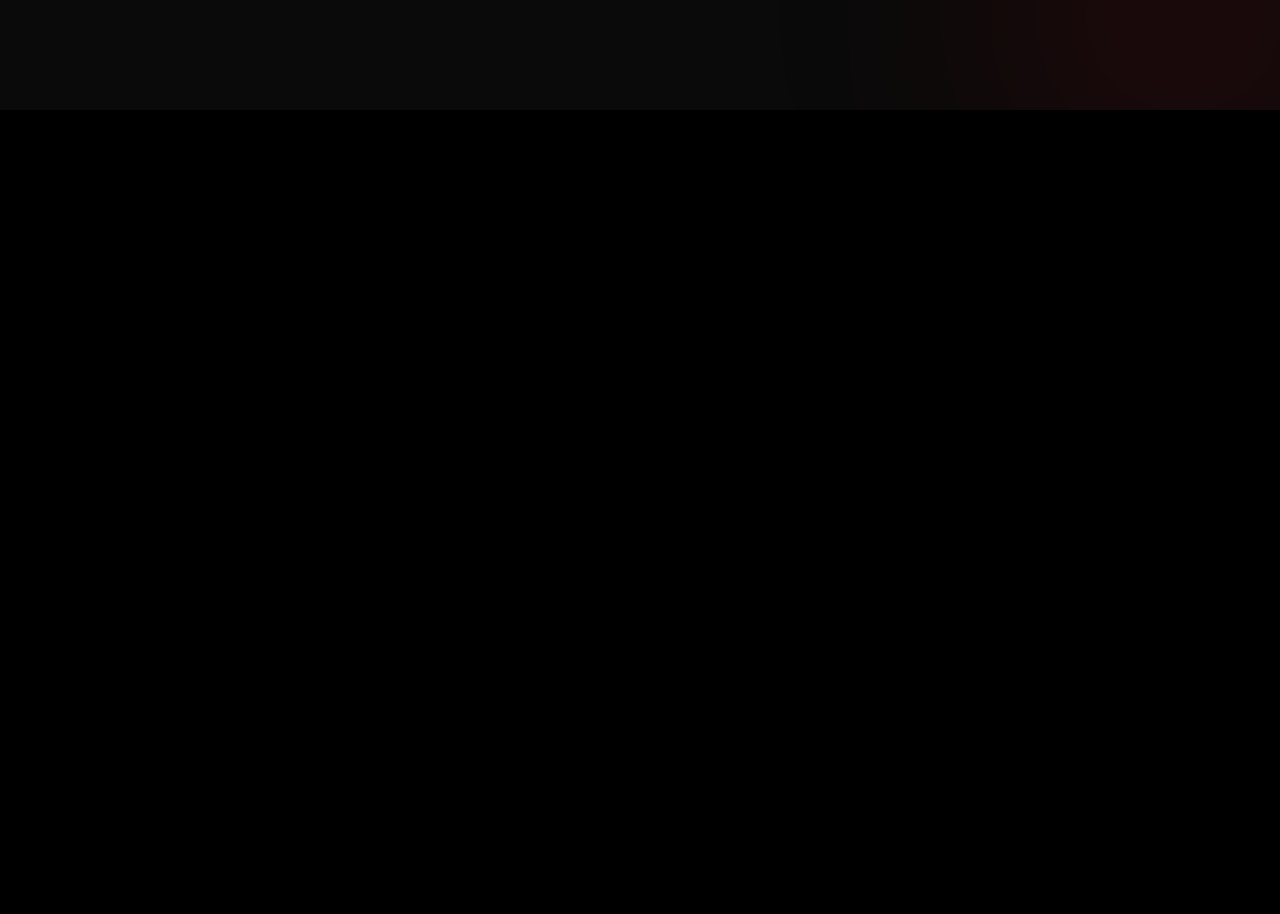
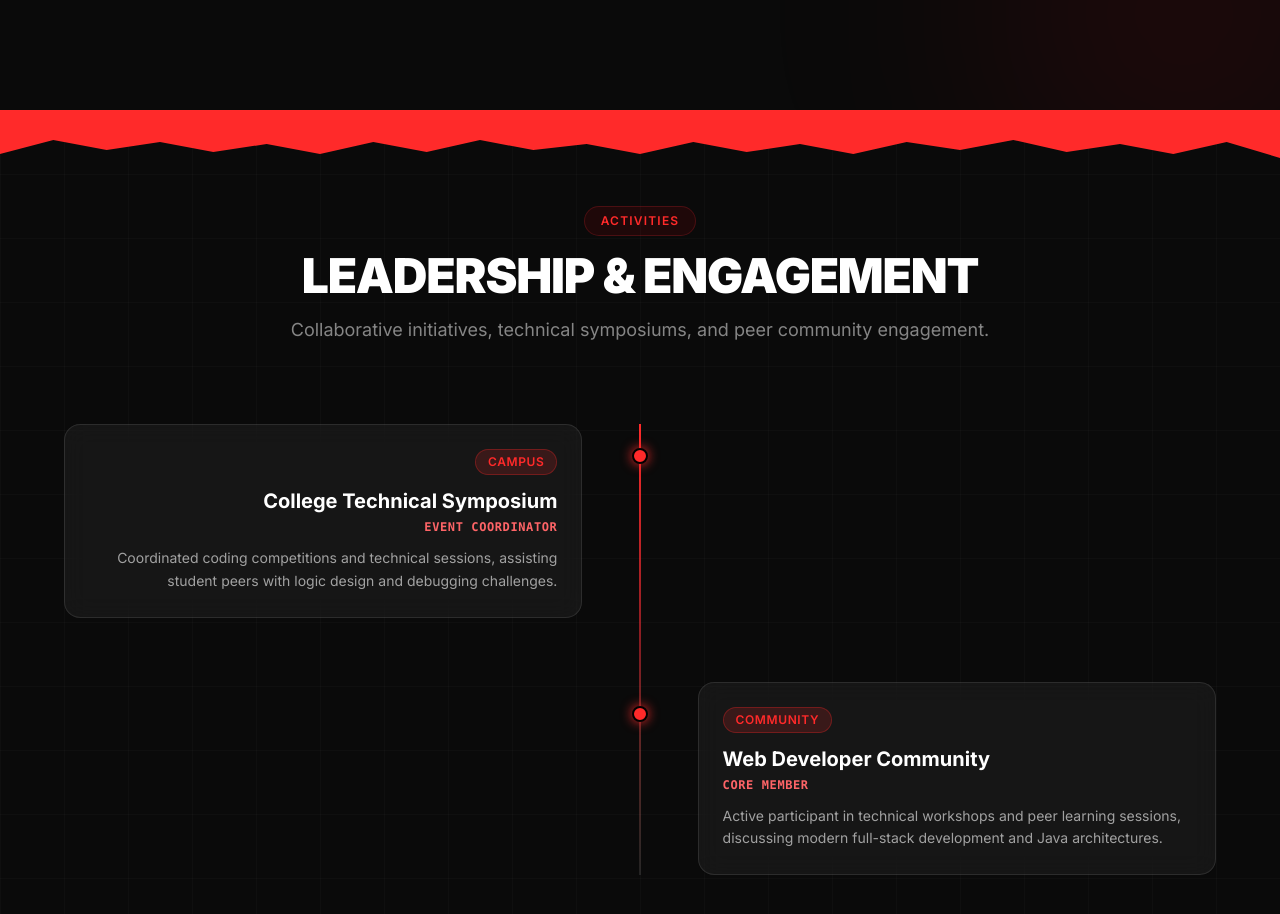
Before and after one commit to siva-k-007/Siva-Portfolio, a React (Vite) app: page / in a window 1280 px wide. Shown: the part 1522-2436 px from the top of the page. Before the commit the page ends 1632 px from the top, so only its background shows below. Built offline with nearby package versions, Linux system fonts and the light colour scheme; no server answers.

Commit message:
Add Leadership component with vertical timeline and integrate in App

```diff
--- a/src/App.jsx
+++ b/src/App.jsx
@@ -1,6 +1,7 @@
 import Navbar from './components/Navbar'
 import Hero from './components/Hero'
 import TechnicalSkills from './components/TechnicalSkills'
+import Leadership from './components/Leadership'
 
 function App() {
   return (
@@ -8,6 +9,7 @@ function App() {
       <Navbar />
       <Hero />
       <TechnicalSkills />
+      <Leadership />
     </div>
   )
 }
--- /dev/null
+++ b/src/components/Leadership.jsx
@@ -0,0 +1,123 @@
+import { leadershipList } from '../data/portfolioData'
+
+// Individual timeline item component
+export function LeadershipItem({ item, index }) {
+  const isEven = index % 2 === 0
+
+  return (
+    <div className="relative flex flex-col md:flex-row items-center justify-between mb-12 md:mb-16">
+      {/* Even Index: Card on Left */}
+      {isEven ? (
+        <>
+          <div
+            data-aos="fade-right"
+            className="w-full pl-12 md:pl-0 md:w-[45%] md:text-right"
+          >
+            <div className="bg-white/5 backdrop-blur-md border border-white/10 rounded-2xl p-6 hover:border-red-500/30 hover:shadow-[0_0_20px_rgba(255,42,42,0.15)] transition-all duration-300 group">
+              <div className="flex mb-3 md:justify-end">
+                <span className="inline-block px-3 py-1 rounded-full bg-[#ff2a2a]/15 text-[#ff2a2a] text-xs font-semibold uppercase tracking-wider border border-[#ff2a2a]/30">
+                  {item.badge}
+                </span>
+              </div>
+              <h3 className="text-xl font-bold text-white group-hover:text-[#ff2a2a] transition-colors duration-200 mb-1">
+                {item.title}
+              </h3>
+              <p className="font-mono text-xs uppercase tracking-wider text-red-400 font-semibold mb-3">
+                {item.role}
+              </p>
+              <p className="text-white/60 text-sm leading-relaxed">
+                {item.description}
+              </p>
+            </div>
+          </div>
+
+          {/* Glowing Red Dot */}
+          <div className="absolute left-4 md:left-1/2 -translate-x-1/2 top-6 w-4 h-4 rounded-full bg-[#ff2a2a] shadow-[0_0_12px_#ff2a2a] border-2 border-black z-20" />
+
+          {/* Empty Spacer on Right */}
+          <div className="hidden md:block md:w-[45%]" />
+        </>
+      ) : (
+        <>
+          {/* Odd Index: Empty Spacer on Left */}
+          <div className="hidden md:block md:w-[45%]" />
+
+          {/* Glowing Red Dot */}
+          <div className="absolute left-4 md:left-1/2 -translate-x-1/2 top-6 w-4 h-4 rounded-full bg-[#ff2a2a] shadow-[0_0_12px_#ff2a2a] border-2 border-black z-20" />
+
+          {/* Card on Right */}
+          <div
+            data-aos="fade-left"
+            className="w-full pl-12 md:pl-0 md:w-[45%] md:text-left"
+          >
+            <div className="bg-white/5 backdrop-blur-md border border-white/10 rounded-2xl p-6 hover:border-red-500/30 hover:shadow-[0_0_20px_rgba(255,42,42,0.15)] transition-all duration-300 group">
+              <div className="flex mb-3 md:justify-start">
+                <span className="inline-block px-3 py-1 rounded-full bg-[#ff2a2a]/15 text-[#ff2a2a] text-xs font-semibold uppercase tracking-wider border border-[#ff2a2a]/30">
+                  {item.badge}
+                </span>
+              </div>
+              <h3 className="text-xl font-bold text-white group-hover:text-[#ff2a2a] transition-colors duration-200 mb-1">
+                {item.title}
+              </h3>
+              <p className="font-mono text-xs uppercase tracking-wider text-red-400 font-semibold mb-3">
+                {item.role}
+              </p>
+              <p className="text-white/60 text-sm leading-relaxed">
+                {item.description}
+              </p>
+            </div>
+          </div>
+        </>
+      )}
+    </div>
+  )
+}
+
+// Leadership & Engagement section component
+export default function Leadership() {
+  if (!leadershipList || leadershipList.length === 0) {
+    return null
+  }
+
+  return (
+    <section
+      id="leadership"
+      className="bg-[#0a0a0a] relative overflow-hidden pt-24 pb-28 px-6 md:px-12 bg-[linear-gradient(to_right,#ffffff05_1px,transparent_1px),linear-gradient(to_bottom,#ffffff05_1px,transparent_1px)] bg-[size:4rem_4rem]"
+    >
+      {/* Torn-paper divider at the top */}
+      <div className="absolute top-0 left-0 right-0 w-full overflow-hidden leading-none z-10 pointer-events-none">
+        <svg
+          className="relative block w-full h-8 md:h-12 rotate-180 fill-[#ff2a2a]"
+          viewBox="0 0 1200 120"
+          preserveAspectRatio="none"
+        >
+          <path d="M0,0 L50,40 L100,10 L150,35 L200,15 L250,45 L300,20 L350,40 L400,10 L450,35 L500,15 L550,40 L600,10 L650,35 L700,20 L750,45 L800,15 L850,40 L900,10 L950,35 L1000,15 L1050,40 L1100,20 L1150,45 L1200,10 L1200,120 L0,120 Z" />
+        </svg>
+      </div>
+
+      {/* Header Centred */}
+      <div data-aos="fade-up" className="text-center max-w-3xl mx-auto mb-20 relative z-20">
+        <span className="inline-block px-4 py-1.5 rounded-full bg-red-600/10 border border-red-500/20 text-[#ff2a2a] text-xs uppercase tracking-widest font-semibold mb-4">
+          Activities
+        </span>
+        <h2 className="text-4xl md:text-5xl font-black text-white uppercase tracking-tight mb-4">
+          Leadership &amp; Engagement
+        </h2>
+        <p className="text-white/50 text-base md:text-lg">
+          Collaborative initiatives, technical symposiums, and peer community engagement.
+        </p>
+      </div>
+
+      {/* Vertical Timeline */}
+      <div className="relative max-w-6xl mx-auto">
+        {/* 2px Gradient Center/Left Line */}
+        <div className="absolute top-0 bottom-0 left-4 md:left-1/2 -translate-x-1/2 w-[2px] bg-gradient-to-b from-[#ff2a2a] via-red-500/50 to-white/10" />
+
+        {/* List of items */}
+        {leadershipList.map((item, index) => (
+          <LeadershipItem key={item.title || index} item={item} index={index} />
+        ))}
+      </div>
+    </section>
+  )
+}
--- a/src/data/portfolioData.js
+++ b/src/data/portfolioData.js
@@ -130,7 +130,22 @@ export const technicalSkills = {
   ],
 };
 
-export const leadershipList = [];
+export const leadershipList = [
+  {
+    title: "College Technical Symposium",
+    description:
+      "Coordinated coding competitions and technical sessions, assisting student peers with logic design and debugging challenges.",
+    role: "Event Coordinator",
+    badge: "Campus",
+  },
+  {
+    title: "Web Developer Community",
+    description:
+      "Active participant in technical workshops and peer learning sessions, discussing modern full-stack development and Java architectures.",
+    role: "Core Member",
+    badge: "Community",
+  },
+];
 
 export const internshipsList = [
   {
```
